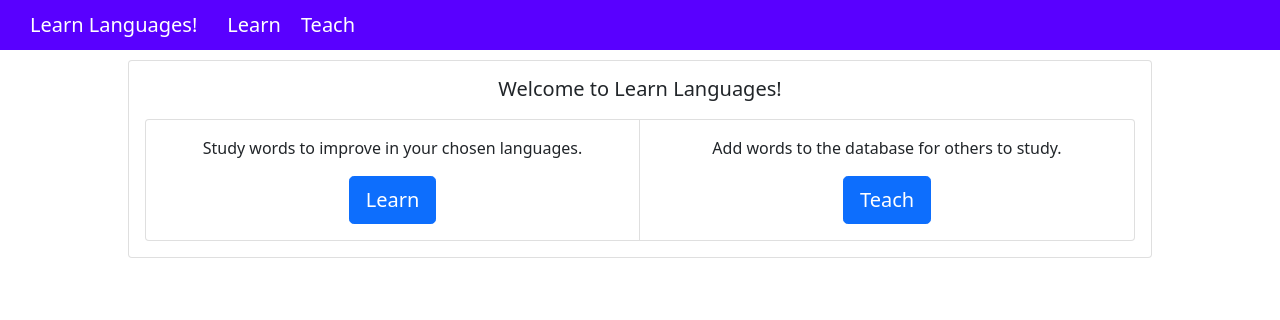
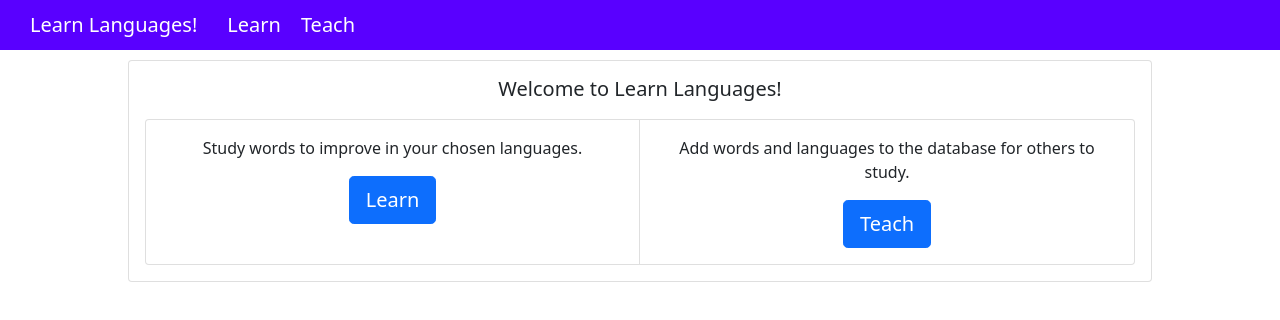
Before and after one commit to attealalahti/learn-languages, a React (Create React App) app in the folder frontend/: page / in a window 1280 px wide. Shown: the top 320 px of the page. Built offline with nearby package versions, Linux system fonts and the light colour scheme.

Commit message:
Modify HomePage teach page description.

```diff
--- a/frontend/src/HomePage.js
+++ b/frontend/src/HomePage.js
@@ -24,7 +24,8 @@ class HomePage extends React.Component {
                         <Card>
                             <Card.Body>
                                 <Card.Text>
-                                    Add words to the database for others to study.
+                                    Add words and languages to the database for others to
+                                    study.
                                 </Card.Text>
                                 <Link to="/teach">
                                     <Button size="lg">Teach</Button>
```
